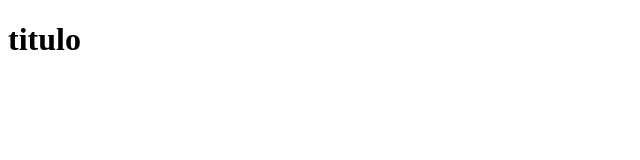
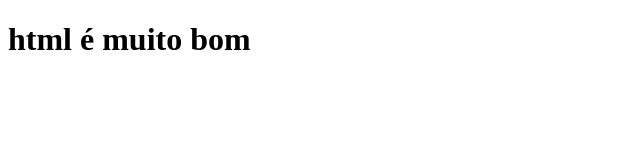
Before and after one commit to RicardoSantinelly/git_Ricardo, a plain HTML site: page index.html in a window 1280 px wide. Shown: the whole page, without its empty margins (0-640 px from the left). Drawn offline with Linux system fonts and the light colour scheme.

Commit message:
alteração dentro da teg h1

```diff
--- a/index.html
+++ b/index.html
@@ -7,7 +7,7 @@
     <title>Projeto Git</title>
 </head>
 <body>
-    <h1>titulo</h1>
+    <h1>html é muito bom</h1>
 
 </body>
 </html>
```
